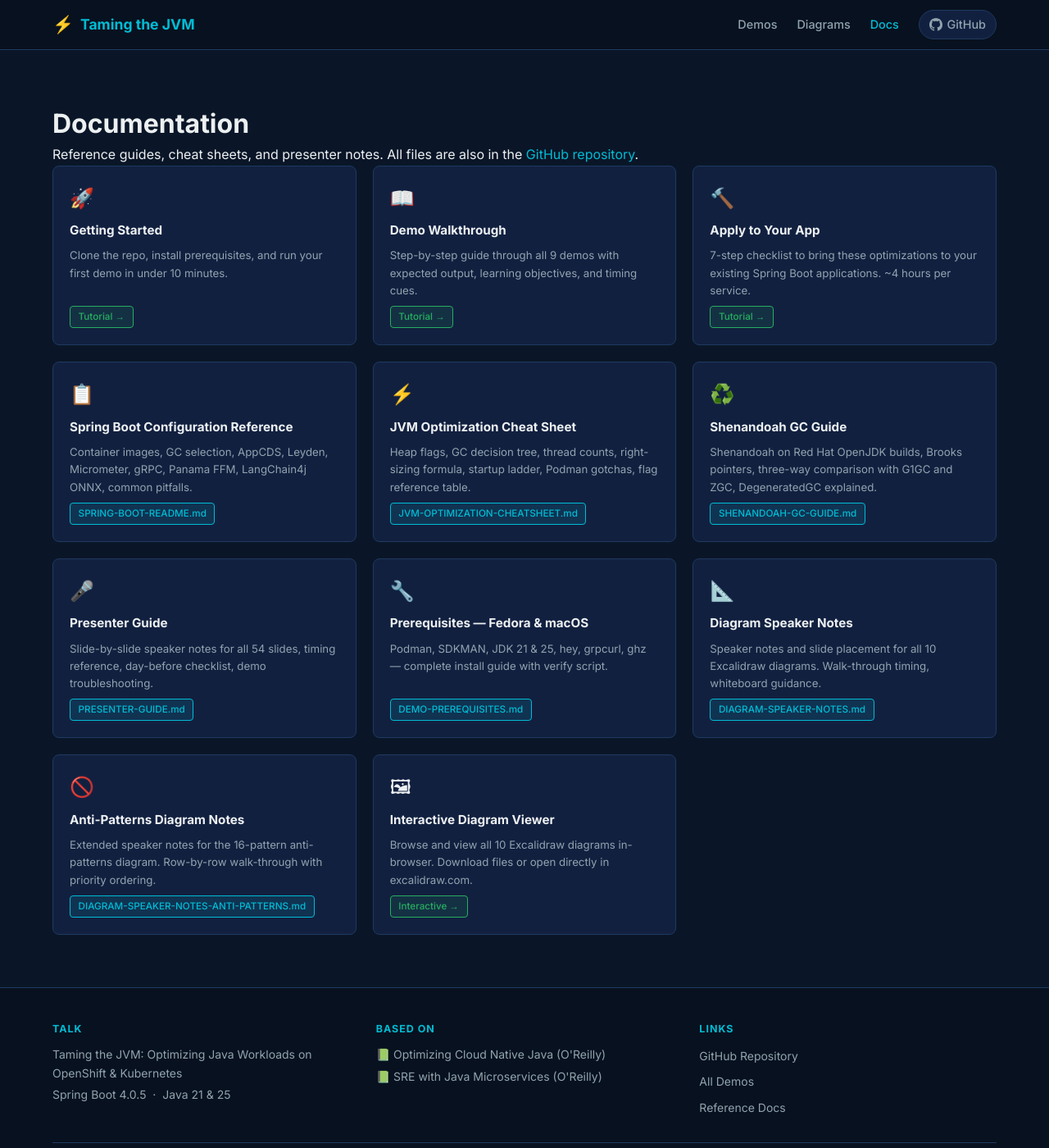
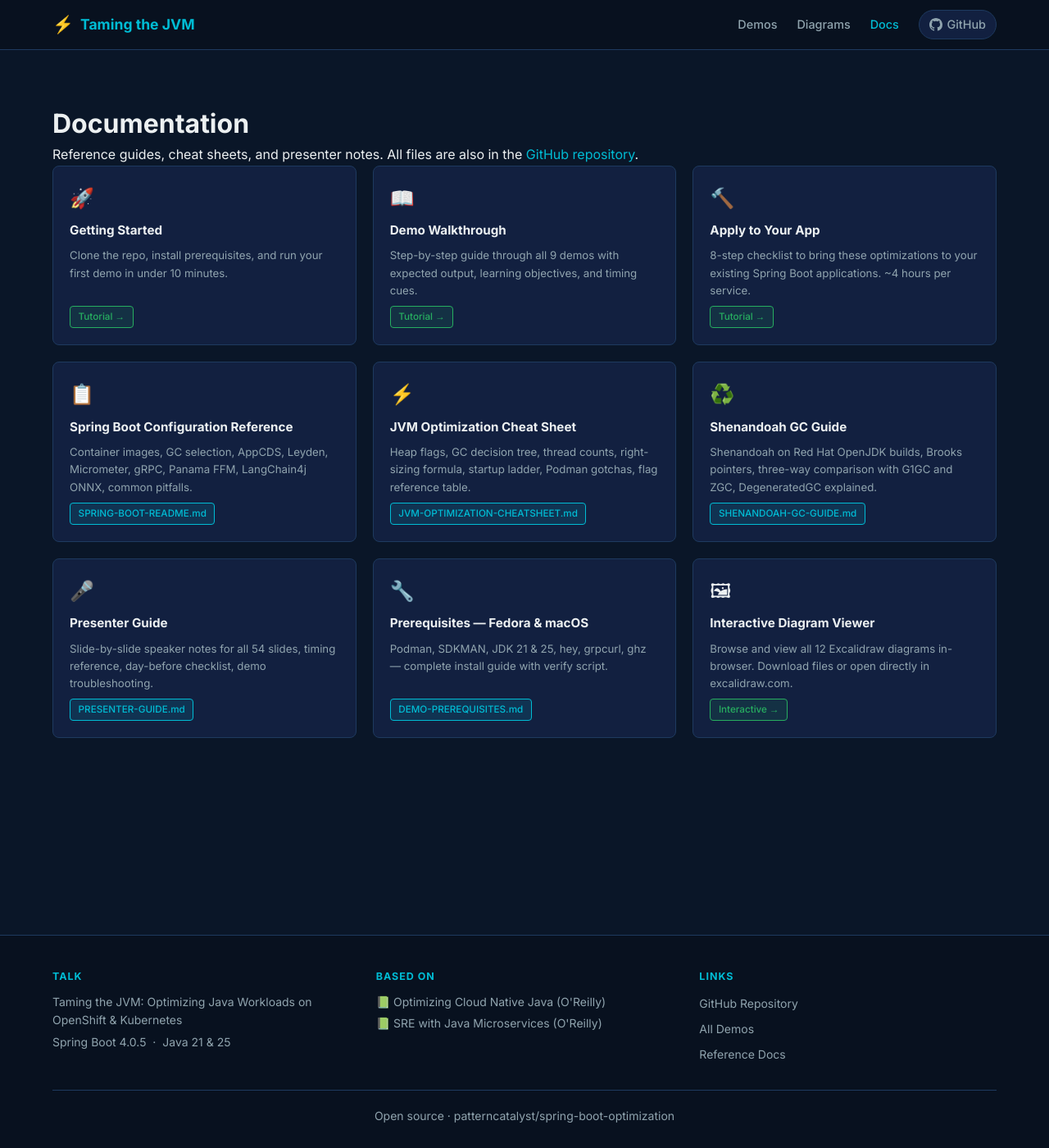
Before and after one commit to patterncatalyst/spring-boot-optimization, a Jekyll site: the page built from docs/index.md, in a window 1280 px wide and 1400 px high. Shown: the whole window at 82% size. Built offline with Jekyll 4.4.1, drawn with Linux system fonts in a browser that asks for light colours.

Commit message:
fix(site): broken links, remove View Slides button, add diagram entries
- Remove "View Slides" button from homepage (pptx is the deliverable)
- Fix presenter guide links to point to GitHub file instead of 404
- Remove broken diagram speaker notes links (files never existed)
- Add missing _diagrams/ collection entries for diagrams 11 and 12
- Update diagram count from 10 to 12 across site
- Fix apply-to-your-app step count from 7 to 8

```diff
--- a/docs/index.md
+++ b/docs/index.md
@@ -27,7 +27,7 @@
     <a href="{{ '/docs/apply-to-your-app/' | relative_url }}" class="doc-card">
       <div class="doc-card-icon">🔨</div>
       <h3>Apply to Your App</h3>
-      <p>7-step checklist to bring these optimizations to your existing Spring Boot applications. ~4 hours per service.</p>
+      <p>8-step checklist to bring these optimizations to your existing Spring Boot applications. ~4 hours per service.</p>
       <span class="tag tag-green">Tutorial →</span>
     </a>
 
@@ -52,7 +52,8 @@
       <span class="tag tag-teal">SHENANDOAH-GC-GUIDE.md</span>
     </a>
 
-    <a href="{{ '/docs/presenter-guide/' | relative_url }}" class="doc-card">
+    <a href="{{ site.repo }}/blob/main/presentation/PRESENTER-GUIDE.md"
+       target="_blank" class="doc-card">
       <div class="doc-card-icon">🎤</div>
       <h3>Presenter Guide</h3>
       <p>Slide-by-slide speaker notes for all 54 slides, timing reference, day-before checklist, demo troubleshooting.</p>
@@ -66,26 +67,10 @@
       <span class="tag tag-teal">DEMO-PREREQUISITES.md</span>
     </a>
 
-    <a href="{{ site.repo }}/blob/main/diagrams/DIAGRAM-SPEAKER-NOTES.md"
-       target="_blank" class="doc-card">
-      <div class="doc-card-icon">📐</div>
-      <h3>Diagram Speaker Notes</h3>
-      <p>Speaker notes and slide placement for all 10 Excalidraw diagrams. Walk-through timing, whiteboard guidance.</p>
-      <span class="tag tag-teal">DIAGRAM-SPEAKER-NOTES.md</span>
-    </a>
-
-    <a href="{{ site.repo }}/blob/main/diagrams/DIAGRAM-SPEAKER-NOTES-ANTI-PATTERNS.md"
-       target="_blank" class="doc-card">
-      <div class="doc-card-icon">🚫</div>
-      <h3>Anti-Patterns Diagram Notes</h3>
-      <p>Extended speaker notes for the 16-pattern anti-patterns diagram. Row-by-row walk-through with priority ordering.</p>
-      <span class="tag tag-teal">DIAGRAM-SPEAKER-NOTES-ANTI-PATTERNS.md</span>
-    </a>
-
     <a href="{{ '/diagrams/' | relative_url }}" class="doc-card">
       <div class="doc-card-icon">🖼</div>
       <h3>Interactive Diagram Viewer</h3>
-      <p>Browse and view all 10 Excalidraw diagrams in-browser. Download files or open directly in excalidraw.com.</p>
+      <p>Browse and view all 12 Excalidraw diagrams in-browser. Download files or open directly in excalidraw.com.</p>
       <span class="tag tag-green">Interactive →</span>
     </a>
 
```
Also changed, not shown: _diagrams/diagram-10.md (+2 -2 lines), _diagrams/diagram-11.md (added, +15 -0 lines), _diagrams/diagram-12.md (added, +15 -0 lines), index.md (+3 -3 lines).
